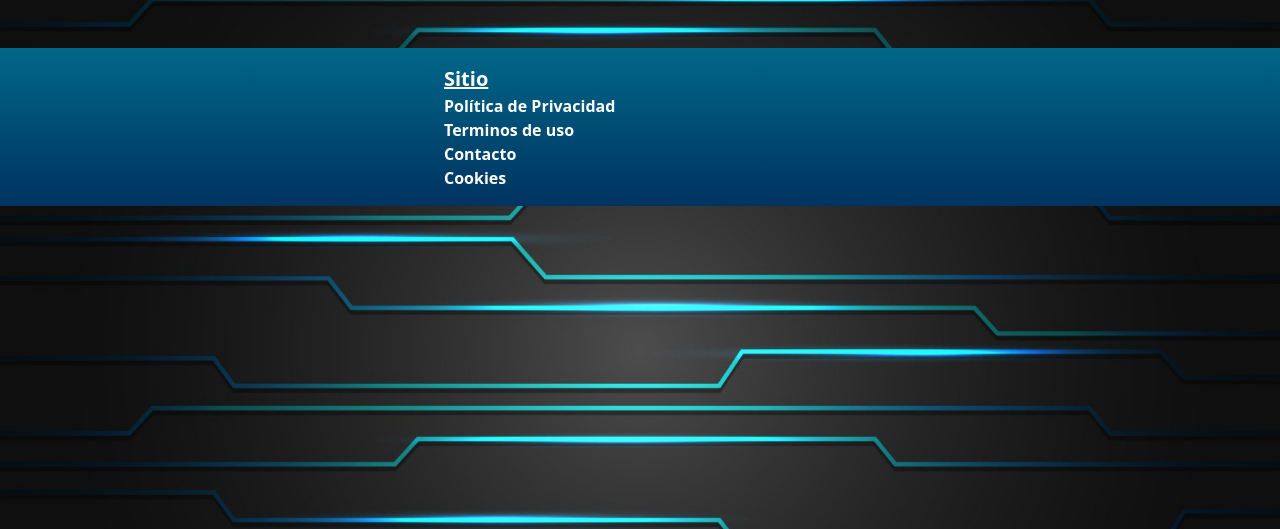
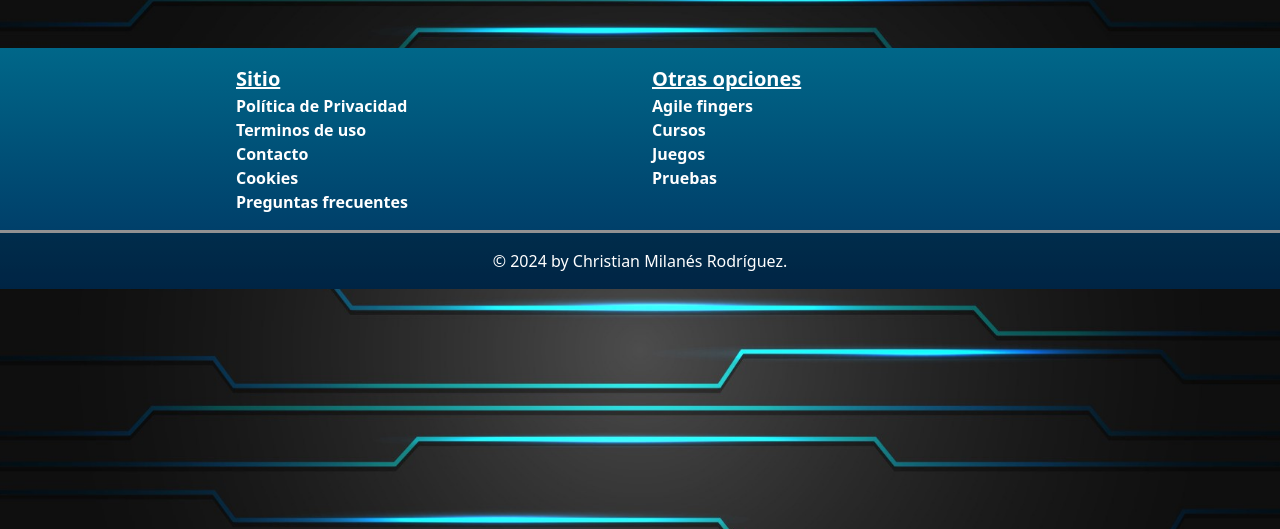
Before and after one commit to Chris0171/TypingGenius_php, a PHP site: page / in a window 1280 px wide. Shown: the part 76-605 px from the top of the page. Run offline with PHP 8.4, Linux system fonts and the light colour scheme.

Commit message:
new elements added

```diff
--- a/includes/footer.inc.php
+++ b/includes/footer.inc.php
@@ -1,11 +1,24 @@
-<footer>
-  <div class="row justify-content-center p-3 m-0 mt-5 bgNav">
+<footer class="m-0 mt-5 bgNav">
+  <div class="row justify-content-center p-3 m-0">
     <div class="col-md-4">
       <p class="fw-bold subMenu">Sitio</p>
-      <a href="" class="fw-bold footerLink">Política de Privacidad</a><br>
-      <a href="" class="fw-bold footerLink">Terminos de uso</a><br>
-      <a href="" class="fw-bold footerLink">Contacto</a><br>
-      <a href="" class="fw-bold footerLink">Cookies</a><br>
+      <a href="#" class="fw-bold footerLink">Política de Privacidad</a><br>
+      <a href="#" class="fw-bold footerLink">Terminos de uso</a><br>
+      <a href="#" class="fw-bold footerLink">Contacto</a><br>
+      <a href="#" class="fw-bold footerLink">Cookies</a><br>
+      <a href="#" class="fw-bold footerLink">Preguntas frecuentes</a><br>
+    </div>
+    <div class="col-md-4">
+      <p class="fw-bold subMenu">Otras opciones</p>
+      <a href="https://agilefingers.com/" class="fw-bold footerLink">Agile fingers</a><br>
+      <a href="" class="fw-bold footerLink">Cursos</a><br>
+      <a href="" class="fw-bold footerLink">Juegos</a><br>
+      <a href="" class="fw-bold footerLink">Pruebas</a><br>
+    </div>
+  </div>
+  <div class="row justify-content-center align-items-center g-0 bg-footer-end">
+    <div class="col-12 text-white p-3 text-center fw-medium">
+      © 2024 by Christian Milanés Rodríguez.
     </div>
   </div>
 </footer>
```
